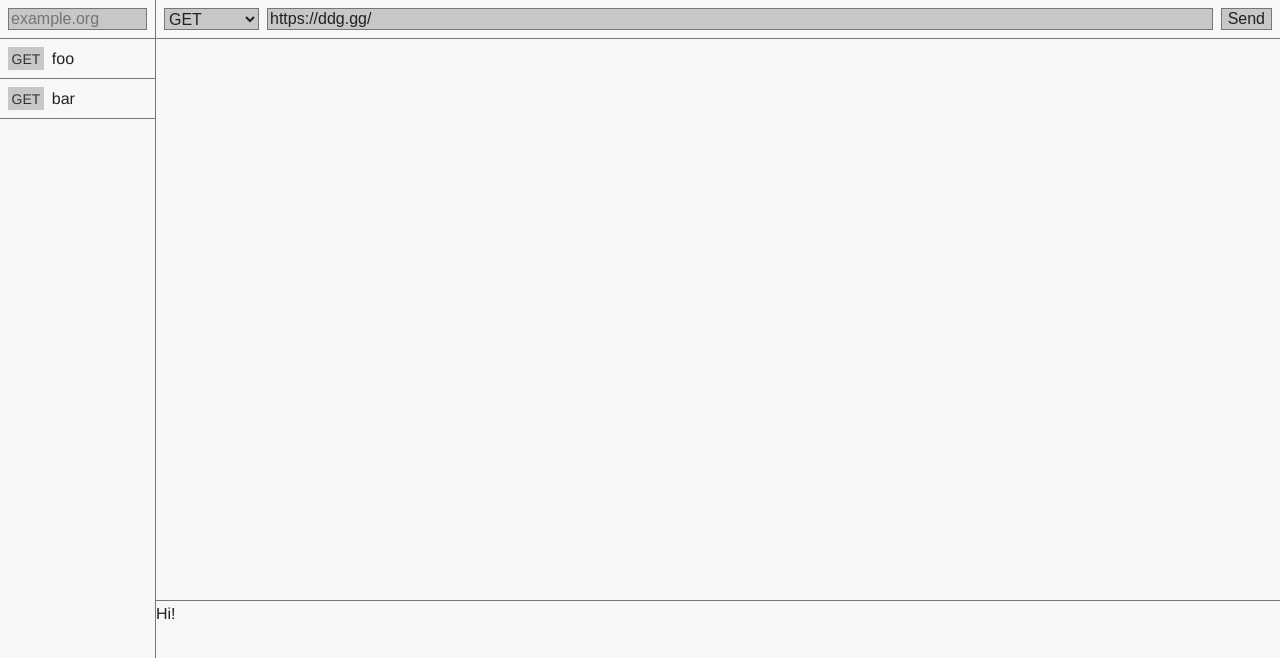
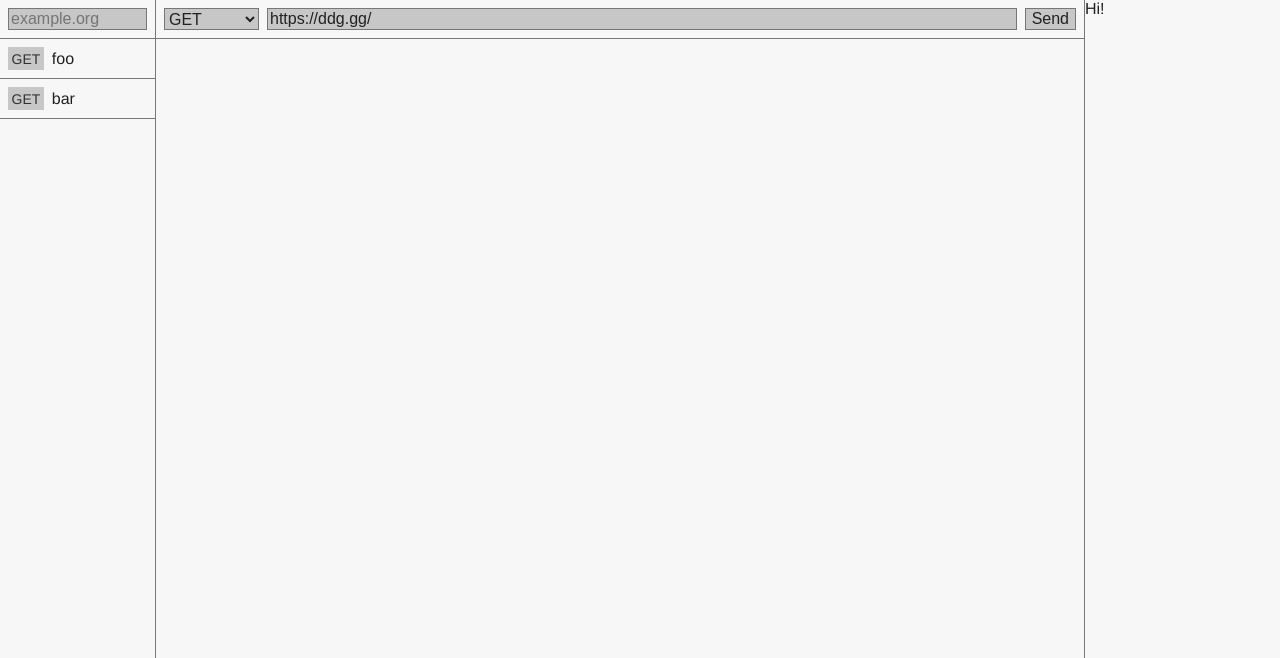
Before and after one commit to eyebrow-fish/starman, a Vue app: page / in a window 1280 px wide. Shown: the top 658 px of the page. Built offline with nearby package versions, Linux system fonts and the light colour scheme.

Commit message:
fix some resizing issues

```diff
--- a/src/App.vue
+++ b/src/App.vue
@@ -28,7 +28,6 @@ export default {
 
 .right-pane {
   display: flex;
-  flex-direction: column;
   flex-grow: 1;
   margin-left: -4px;
 }
--- a/src/output/OutputPane.vue
+++ b/src/output/OutputPane.vue
@@ -1,5 +1,5 @@
 <template>
-  <ResizablePane :min-size="200" isVertical>
+  <ResizablePane :min-width="200" direction="LEFT">
     <div class="output">Hi!</div>
   </ResizablePane>
 </template>
--- a/src/panes/ResizablePane.vue
+++ b/src/panes/ResizablePane.vue
@@ -1,25 +1,21 @@
 <template>
   <div
     class="resizable-pane"
-    :class="{vertical: isVertical, horizontal: !isVertical}"
-    :style="{
-      [isVertical ? 'height' : 'width']: `${size}px`,
-      [isVertical ? 'min-height' : 'min-width']: `${minSize}px`,
-    }"
+    :style="{width: `${width}px`, 'min-width': `${minWidth}px`}"
     draggable="false"
   >
     <div
-      class="resize-anchor"
+      class="resize-anchor left"
       :class="{resizing: resizing}"
       @mousedown="startResize"
-      v-if="isVertical"
+      v-if="direction === 'LEFT'"
     ></div>
     <slot></slot>
     <div
-      class="resize-anchor"
+      class="resize-anchor right"
       :class="{resizing: resizing}"
       @mousedown="startResize"
-      v-if="!isVertical"
+      v-if="direction === 'RIGHT'"
     ></div>
   </div>
 </template>
@@ -28,23 +24,30 @@
 export default {
   name: "ResizablePane",
   props: {
-    minSize: {
+    minWidth: {
       type: Number,
       required: true,
     },
-    isVertical: Boolean,
+    direction: {
+      type: String,
+      default: 'RIGHT',
+    },
   },
   data() {
     return {
-      size: +this.minSize,
+      maxWidth: 0,
+      width: +this.minWidth,
       resizing: false,
     }
   },
   mounted() {
+    this.computeAndSetMaxWidth()
     document.addEventListener('mouseup', this.endResizeListener)
+    window.addEventListener('resize', this.computeAndSetMaxWidth)
   },
   unmounted() {
     document.removeEventListener('mouseup', this.endResizeListener)
+    window.removeEventListener('resize', this.computeAndSetMaxWidth)
   },
   methods: {
     startResize() {
@@ -59,10 +62,17 @@ export default {
       document.removeEventListener('mousemove', this.resizeListener)
     },
     resizeListener(e) {
-      if (this.size >= this.minSize)
-        this.size += this.isVertical ? -e.movementY : e.movementX
+      const resize = this.direction === 'RIGHT' ? e.movementX : -e.movementX
+      if (this.width >= this.minWidth)
+        if (this.width + resize > this.maxWidth)
+          this.width = this.maxWidth
+        else
+          this.width += resize
       else
-        this.size = this.minSize
+        this.width = this.minWidth
+    },
+    computeAndSetMaxWidth() {
+      this.maxWidth = this.$el.parentNode.getBoundingClientRect().width - 400
     },
   },
 }
@@ -74,23 +84,25 @@ export default {
   z-index: 1;
 }
 
-.resizable-pane.vertical {
-  flex-direction: column;
+.resize-anchor {
+  cursor: col-resize;
 }
 
-.resizable-pane.horizontal .resize-anchor {
-  cursor: col-resize;
+.resize-anchor.left {
+  border-right: solid 1px var(--border-color);
+  border-left: solid 4px transparent;
+}
+
+.resize-anchor.right {
   border-left: solid 1px var(--border-color);
   border-right: solid 4px transparent;
 }
 
-.resizable-pane.vertical .resize-anchor {
-  cursor: row-resize;
-  border-top: solid 1px var(--border-color);
-  border-bottom: solid 4px transparent;
+.resize-anchor.left:hover, .resize-anchor.left.resizing {
+  border-right-color: var(--accent-color);
 }
 
-.resize-anchor:hover, .resize-anchor.resizing {
+.resize-anchor.right:hover, .resize-anchor.right.resizing {
   border-left-color: var(--accent-color);
 }
 </style>
--- a/src/query/QueryEditor.vue
+++ b/src/query/QueryEditor.vue
@@ -32,7 +32,8 @@ export default {
   background-color: var(--bg-color);
   color: var(--fg-color);
   flex-grow: 1;
-  min-height: 200px;
+  min-width: 400px;
+  margin-right: -4px;
 }
 
 .head {
--- a/src/query/QueryList.vue
+++ b/src/query/QueryList.vue
@@ -1,5 +1,5 @@
 <template>
-  <ResizablePane :min-size="160">
+  <ResizablePane :min-width="160">
     <div class="list">
       <div class="search-area">
         <input class="search" type="text" v-model="search" placeholder="example.org">
```
